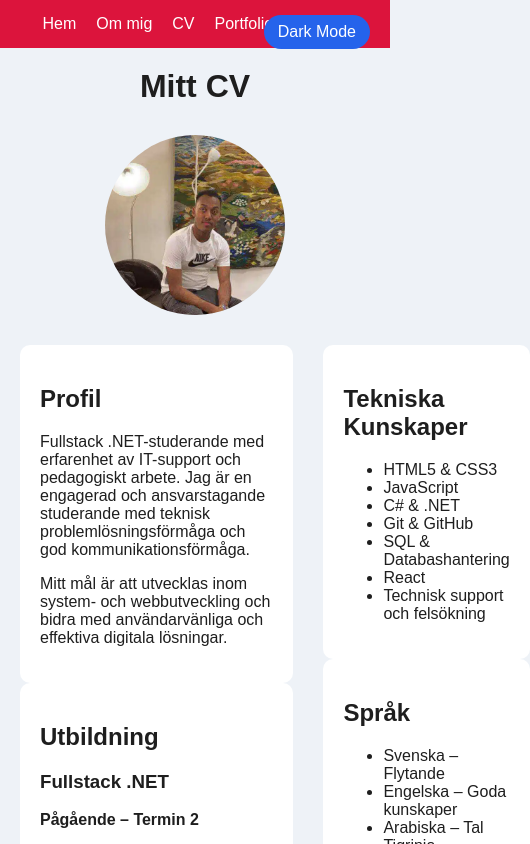
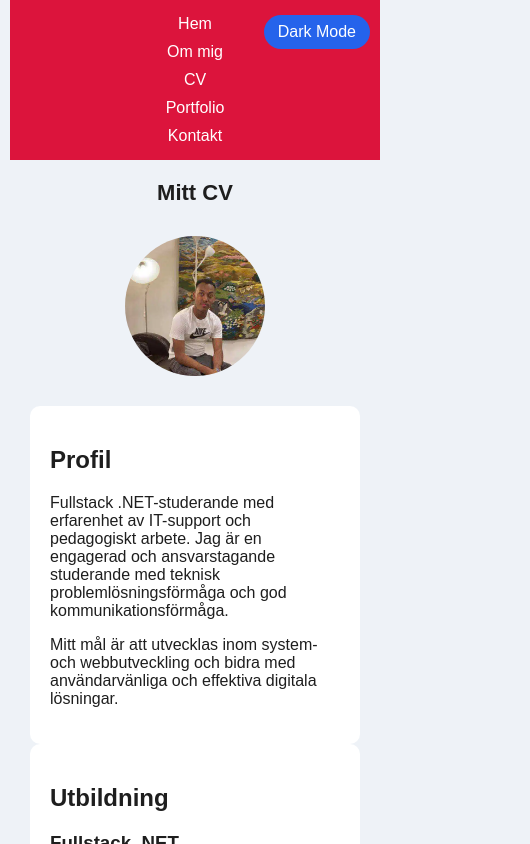
Before and after one commit to siemteaghesogubay-git/reactup2, a React (Vite) app: page /cv in a window 390 px wide. Shown: the top 844 px of the page, 530 px wide, since content can reach past the window. Built offline with nearby package versions, Linux system fonts and the light colour scheme.

Commit message:
fixed navbar

```diff
--- a/src/App.css
+++ b/src/App.css
@@ -1,12 +1,23 @@
 /* =========================
    GRUND
 ========================= */
+html, body, #root {
+  height: 100%;
+}
+
 body {
   margin: 0;
   font-family: 'Poppins', sans-serif;
   background: #eef2f7;
   color: #1e1e1e;
   transition: 0.3s ease;
+  padding: 0 20px;
+}
+
+/* Bilder */
+img {
+  max-width: 100%;
+  height: auto;
 }
 
 /* =========================
@@ -15,6 +26,19 @@ body {
 body.dark {
   background: #121212;
   color: #e5e5e5;
+}
+
+/* =========================
+   APP LAYOUT
+========================= */
+.app {
+  display: flex;
+  flex-direction: column;
+  min-height: 100vh;
+}
+
+main {
+  flex: 1;
 }
 
 /* =========================
@@ -41,10 +65,27 @@ body.dark {
 .navbar a {
   text-decoration: none;
   color: white;
+  font-weight: 500;
+}
+
+.navbar a:hover {
+  color: #ffdada;
 }
 
 body.dark .navbar {
   background: #1e1e1e;
+}
+
+/* =========================
+   HERO / TEXT
+========================= */
+h1 {
+  text-align: center;
+  margin-top: 0;
+}
+
+.subtitle {
+  text-align: center;
 }
 
 /* =========================
@@ -96,6 +137,11 @@ body.dark .cv-grid section {
   padding: 20px;
   border-radius: 10px;
   text-align: center;
+  transition: 0.3s;
+}
+
+.project-card:hover {
+  transform: translateY(-5px);
 }
 
 body.dark .project-card {
@@ -106,11 +152,17 @@ body.dark .project-card {
    BUTTON
 ========================= */
 .btn {
+  display: inline-block;
   background: crimson;
   color: white;
   padding: 8px 15px;
   border-radius: 6px;
   text-decoration: none;
+  margin: 5px;
+}
+
+.btn:hover {
+  background: #b3002d;
 }
 
 /* =========================
@@ -128,7 +180,7 @@ body.dark .footer {
 }
 
 /* =========================
-   TOGGLE KNAPP
+   DARK MODE KNAPP
 ========================= */
 #dark-toggle {
   display: none;
@@ -145,12 +197,51 @@ body.dark .footer {
   cursor: pointer;
 }
 
-h1 {
-  margin-top: 0;
-  text-align: center;
+/* =========================
+   RESPONSIVE DESIGN
+========================= */
+
+/* TABLET */
+@media (max-width: 900px) {
+
+  .cv-grid {
+    grid-template-columns: 1fr;
+  }
+
+  .portfolio-grid {
+    grid-template-columns: 1fr;
+  }
 
 }
-.subtitle {
-  text-align: center;
+
+/* MOBIL */
+@media (max-width: 600px) {
+
+  body {
+    padding: 0 10px;
+  }
+
+  .navbar ul {
+    flex-direction: column;
+    align-items: center;
+    gap: 10px;
+  }
+
+  h1 {
+    font-size: 22px;
+  }
+
+  .subtitle {
+    font-size: 14px;
+  }
+
+  .project-card {
+    padding: 15px;
+  }
+
+  .cv-image {
+    width: 140px;
+    height: 140px;
+  }
 
 }
--- a/src/App.jsx
+++ b/src/App.jsx
@@ -13,7 +13,7 @@ import "./App.css";
 import { useState, useEffect } from "react";
 
 function App() {
-  // 🔥 FLYTTAD HIT (RÄTT)
+
   const [dark, setDark] = useState(false);
 
   useEffect(() => {
```
